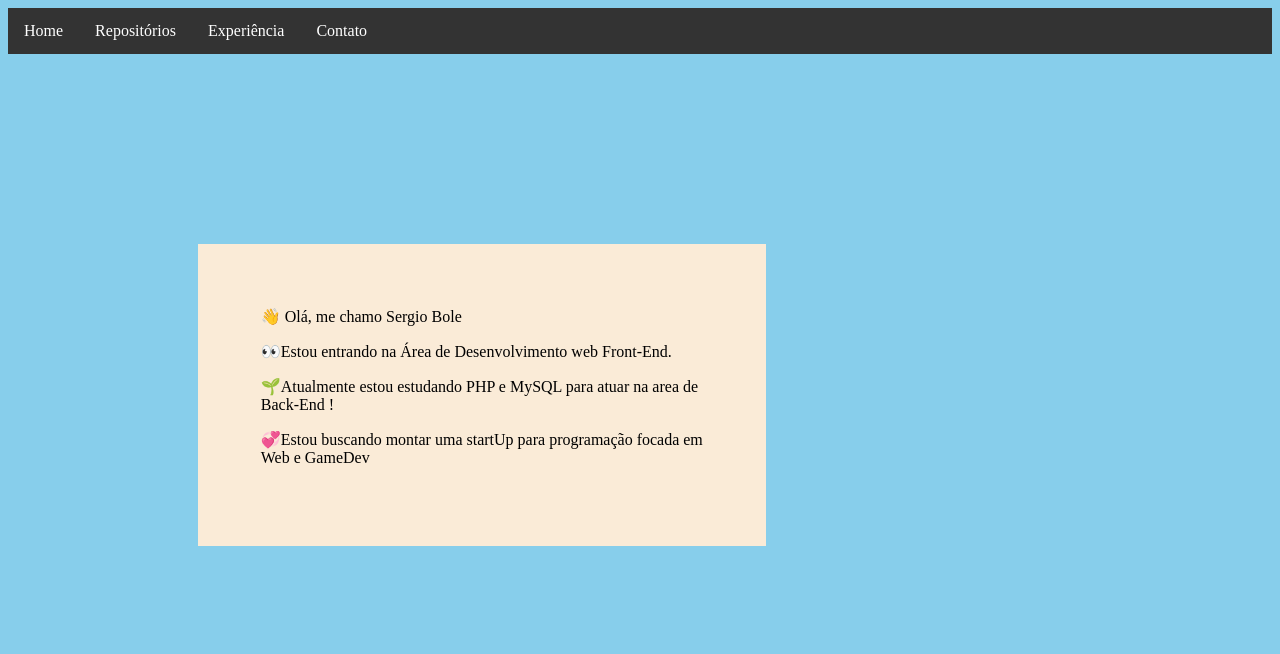
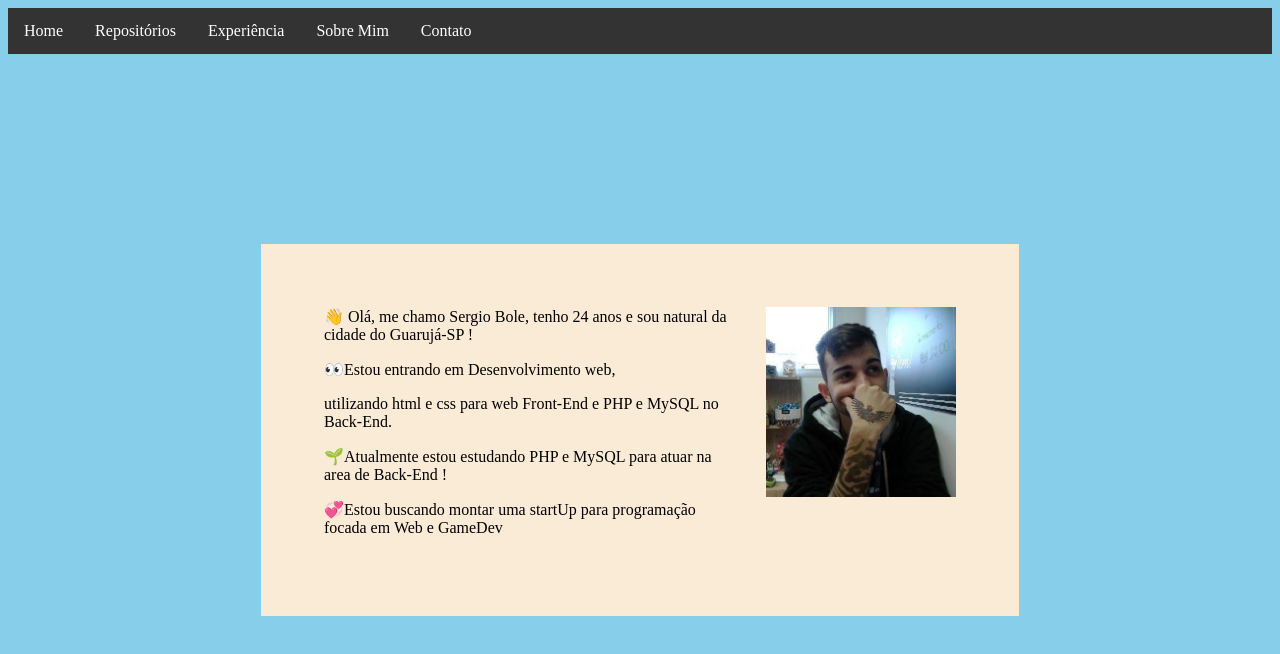
Before and after one commit to Sergiobole/Sergio-Bole, a plain HTML site: page index.html in a window 1280 px wide. Drawn offline with Linux system fonts and the light colour scheme.

Commit message:
atualização index

```diff
--- a/index.html
+++ b/index.html
@@ -19,19 +19,23 @@
                 <li><a href="https://sergiobole.github.io/Sergio-Bole/"> Home </a></li>
                 <li><a href="http://"> Repositórios </a></li>
                 <li><a href="http://"> Experiência </a></li>
+                <li><a href="http://"> Sobre Mim </a></li>
                 <li><a href="http://"> Contato </a></li>
             </ul>
 
             <div class="sobre">
 
-               👋 Olá, me chamo Sergio Bole <p></p>
-               👀Estou entrando na Área de Desenvolvimento web Front-End. <p></p>
+                <div class="fotoEu">
+                   <img src="assets/img/perfil/eu.jpg" alt="Sergio Bole" >
+                </div>
+               👋 Olá, me chamo Sergio Bole, tenho 24 anos e sou natural da cidade do Guarujá-SP ! <p></p>
+               👀Estou entrando em Desenvolvimento  web, <p>
+               utilizando html e css para  web Front-End e PHP e MySQL no Back-End. <p></p>
                🌱Atualmente estou estudando PHP e MySQL para atuar na area de Back-End ! <p></p>
                💞️Estou buscando montar uma startUp para programação focada em Web e GameDev <p></p>
-
-                </div>
+            </div>
 
 
-        <script src="" async defer></script>
+
     </body>
 </html>
--- a/style.css
+++ b/style.css
@@ -30,14 +30,24 @@ ul {
 
   /* Change the link color to #111 (black) on hover */
   li a:hover {
-    background-color: #111;
+    background-color: greenyellow;
+    color: grey;
   }
    /* Sobre  */
 
    .sobre{
     background-color: antiquewhite;
+
     margin: 15%;
-    width: 35%;
+    margin-left: 20%;
+    width: 50%;
     padding: 5%;
 
    }
+    img{
+    float:right;
+    margin-left: 5%;
+    margin-bottom: 15%;
+
+    width: 30%;
+   }
```
Also changed, not shown: assets/img/perfil/eu.jpg (added), assets/pages/contato.html (added), assets/pages/experiencia.html (added), assets/pages/repositorios.html (added).
